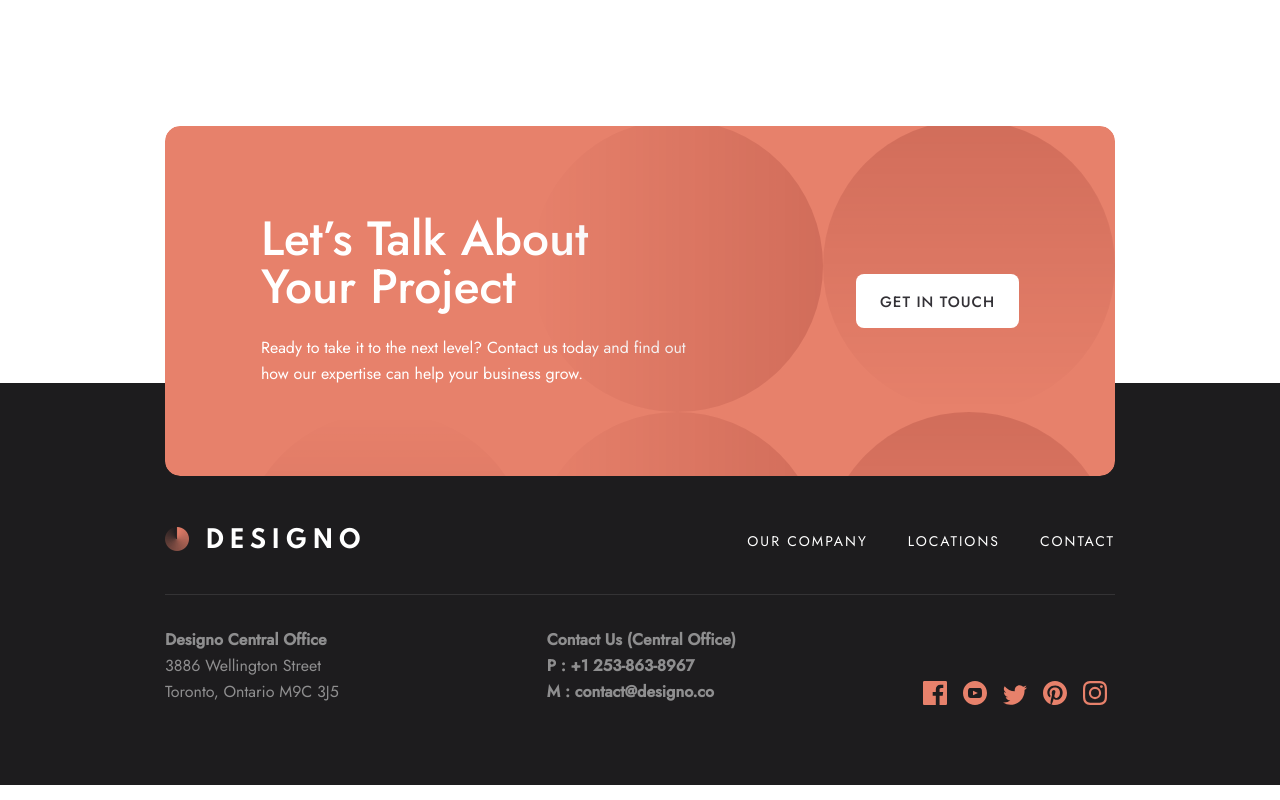
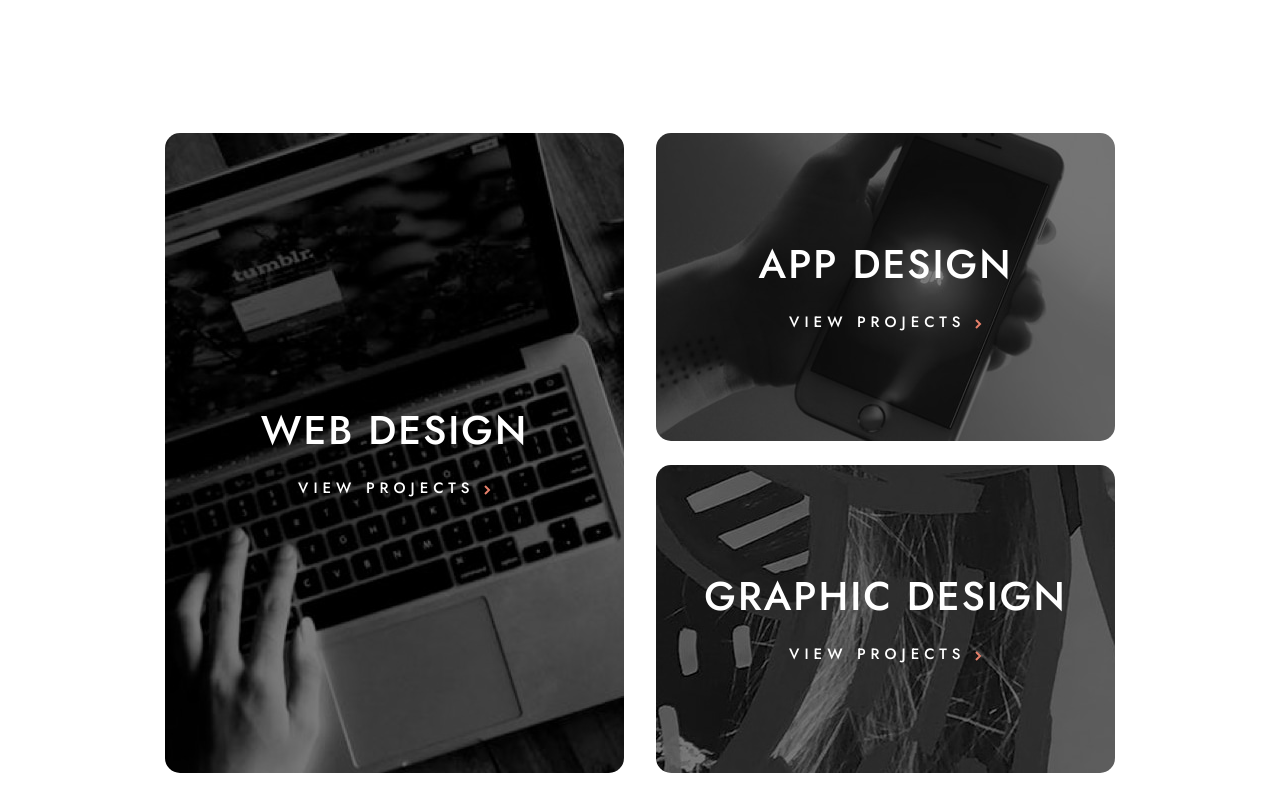
Before and after one commit to mehdi-zibout/fem-designo, a React (Vite) app: page / in a window 1280 px wide. Shown: the part 900-1700 px from the top of the page. Built offline with nearby package versions, Linux system fonts and the light colour scheme.

Commit message:
Add navcards to the homepage

```diff
--- a/src/pages/Home.tsx
+++ b/src/pages/Home.tsx
@@ -2,8 +2,10 @@ import Panel from "../components/shared/Panel";
 import Button from "../components/shared/Button";
 import { ReactComponent as bgCercle } from "../assets/home/desktop/bg-pattern-hero-home.svg";
 import imgPhone from "../assets/home/desktop/image-hero-phone.png";
+import NavCard from "../components/shared/NavCard";
 function Home() {
   return (
+    <>
       <div className="mb-40">
         <Panel
           className={
@@ -35,6 +37,43 @@ function Home() {
           }
         />
       </div>
+      <div className="px-6 tablet:px-0">
+        <div className="mb-40 desktop:grid grid-cols-2 gap-8">
+          <NavCard
+            title={"web design"}
+            className={`desktop:max-w-[33.81rem] desktop:h-[40rem]  tablet:h-[12.5rem] h-[15.625rem] bg-cover
+            desktop:bg-[linear-gradient(rgba(0,_0,_0,_0.5)_100%,_rgba(0,_0,_0,_0.5)100%),url(./assets/home/desktop/image-web-design-large.jpg)] desktop:hover:bg-[linear-gradient(rgba(231,_129,_107,_0.8)_100%,_rgba(231,_129,_107,_0.8)_100%),url(./assets/home/desktop/image-web-design-large.jpg)]
+            tablet:bg-[linear-gradient(rgba(0,_0,_0,_0.5)_100%,_rgba(0,_0,_0,_0.5)100%),url(./assets/home/tablet/image-web-design.jpg)] tablet:hover:bg-[linear-gradient(rgba(231,_129,_107,_0.8)_100%,_rgba(231,_129,_107,_0.8)_100%),url(./assets/home/tablet/image-web-design.jpg)]
+            bg-[linear-gradient(rgba(0,_0,_0,_0.5)_100%,_rgba(0,_0,_0,_0.5)100%),url(./assets/home/mobile/image-web-design.jpg)] hover:bg-[linear-gradient(rgba(231,_129,_107,_0.8)_100%,_rgba(231,_129,_107,_0.8)_100%),url(./assets/home/mobile/image-web-design.jpg)]
+
+            `}
+            link={"/design/web"}
+          />
+          <div className="desktop:grid grid-rows-2 gap-6 mt-6 desktop:mt-0">
+            <NavCard
+              title={"app design"}
+              className={`w-full desktop:h-full tablet:h-[12.5rem] h-[15.625rem] bg-cover
+          desktop:bg-[linear-gradient(rgba(0,_0,_0,_0.5)_100%,_rgba(0,_0,_0,_0.5)100%),url(./assets/home/desktop/image-app-design.jpg)] desktop:hover:bg-[linear-gradient(rgba(231,_129,_107,_0.8)_100%,_rgba(231,_129,_107,_0.8)_100%),url(./assets/home/desktop/image-app-design.jpg)]
+          tablet:bg-[linear-gradient(rgba(0,_0,_0,_0.5)_100%,_rgba(0,_0,_0,_0.5)100%),url(./assets/home/tablet/image-app-design.jpg)] tablet:hover:bg-[linear-gradient(rgba(231,_129,_107,_0.8)_100%,_rgba(231,_129,_107,_0.8)_100%),url(./assets/home/tablet/image-app-design.jpg)]
+          bg-[linear-gradient(rgba(0,_0,_0,_0.5)_100%,_rgba(0,_0,_0,_0.5)100%),url(./assets/home/mobile/image-app-design.jpg)] hover:bg-[linear-gradient(rgba(231,_129,_107,_0.8)_100%,_rgba(231,_129,_107,_0.8)_100%),url(./assets/home/mobile/image-app-design.jpg)]
+
+          `}
+              link={"/design/app"}
+            />
+            <NavCard
+              title={"graphic design"}
+              className={` w-full desktop:h-full  tablet:h-[12.5rem] h-[15.625rem] mt-6 desktop:mt-0 bg-cover
+                    desktop:bg-[linear-gradient(rgba(0,_0,_0,_0.5)_100%,_rgba(0,_0,_0,_0.5)100%),url(./assets/home/desktop/image-graphic-design.jpg)] desktop:hover:bg-[linear-gradient(rgba(231,_129,_107,_0.8)_100%,_rgba(231,_129,_107,_0.8)_100%),url(./assets/home/desktop/image-graphic-design.jpg)]
+                    tablet:bg-[linear-gradient(rgba(0,_0,_0,_0.5)_100%,_rgba(0,_0,_0,_0.5)100%),url(./assets/home/tablet/image-graphic-design.jpg)] tablet:hover:bg-[linear-gradient(rgba(231,_129,_107,_0.8)_100%,_rgba(231,_129,_107,_0.8)_100%),url(./assets/home/tablet/image-graphic-design.jpg)]
+                    bg-[linear-gradient(rgba(0,_0,_0,_0.5)_100%,_rgba(0,_0,_0,_0.5)100%),url(./assets/home/mobile/image-graphic-design.jpg)] hover:bg-[linear-gradient(rgba(231,_129,_107,_0.8)_100%,_rgba(231,_129,_107,_0.8)_100%),url(./assets/home/mobile/image-graphic-design.jpg)]
+
+          `}
+              link={"/design/graphic"}
+            />
+          </div>
+        </div>
+      </div>
+    </>
   );
 }
 
```
Lines whose indentation alone changed are shown as unchanged.
